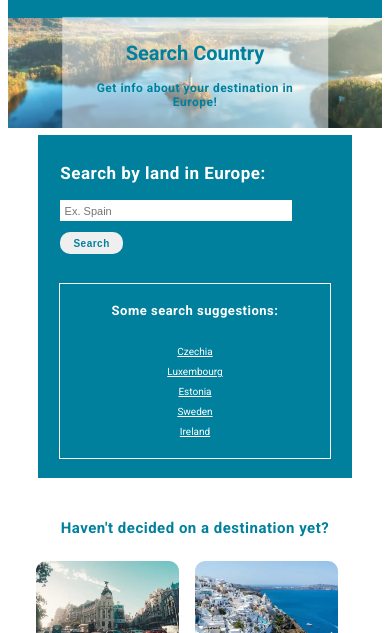
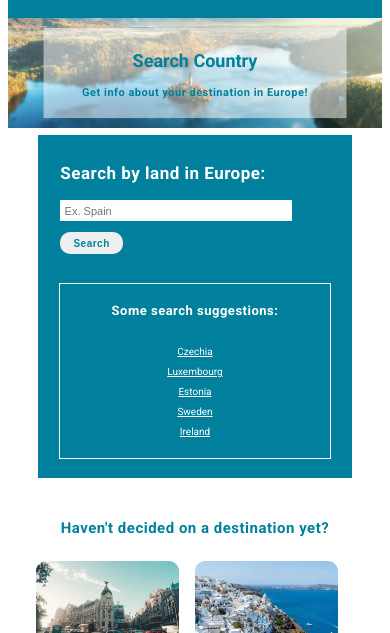
Before and after one commit to emhe2504/Dt211g-projekt, a website built with Vite: page index.html in a window 390 px wide. Shown: the part 195-828 px from the top of the page. Built offline with nearby package versions, Linux system fonts and the light colour scheme; a web font is replaced by a local one.

Commit message:
Responsivitet

```diff
--- a/src/css/_base.scss
+++ b/src/css/_base.scss
@@ -91,6 +91,7 @@ main {
 
             h2 {
                 font-size: 50px;
+
                 @media only screen and (max-width: 1300px) {
                     font-size: 35px;
                 }
@@ -105,6 +106,10 @@ main {
 
                 @media only screen and (max-width: 600px) {
                     font-size: 20px;
+                }
+
+                @media only screen and (max-width: 450px) {
+                    font-size: 18px;
                 }
             }
 
@@ -127,6 +132,10 @@ main {
 
                 @media only screen and (max-width: 600px) {
                     font-size: 12px;
+                }
+
+                @media only screen and (max-width: 450px) {
+                    font-size: 11px;
                 }
             }
         }
--- a/src/css/_layout.scss
+++ b/src/css/_layout.scss
@@ -72,6 +72,10 @@ main {
             @media only screen and (max-width: 600px) {
                 width: 55%;
             }
+
+            @media only screen and (max-width: 450px) {
+                width: 65%;
+            }
         }
     }
 
@@ -79,8 +83,8 @@ main {
         @include mixins.Placement();
 
         @media only screen and (max-width: 1000px) {
-                width: 80%;
-            }
+            width: 80%;
+        }
 
         #search-start {
             display: grid;
```
